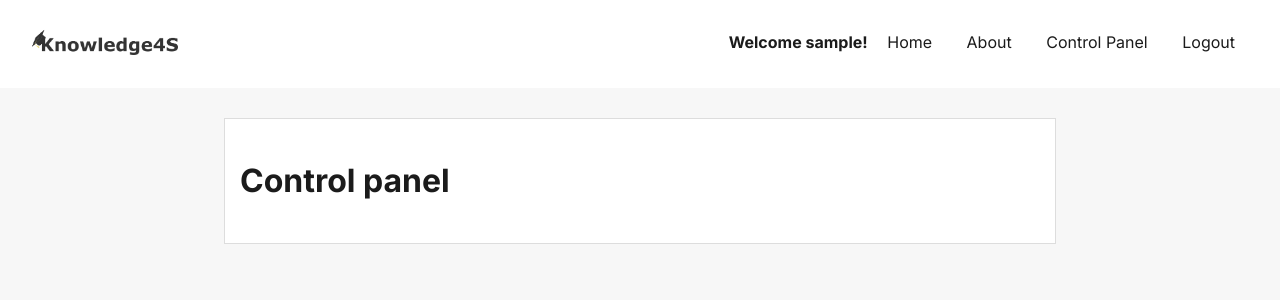
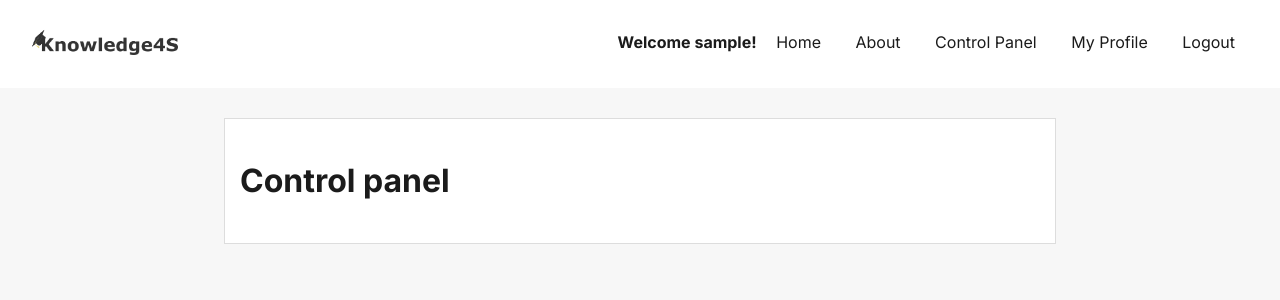
Before and after one commit to avirois/Knowledge4S, a Flask app: page /controlpanel in a window 1280 px wide. Shown: the top 300 px of the page. Run offline with Flask 2, Linux system fonts and the light colour scheme; the visitor is signed in with stand-in values (Sample User, id 1).

Commit message:
BSPM2021T3-123 added user profile/settings link to navbar

```diff
--- a/templates/base.html
+++ b/templates/base.html
@@ -21,6 +21,7 @@
                 <a class="navItem" href="/controlpanel" name="control_panel_link">Control Panel</a>
             {% endif %}
             {% if session['username'] %}
+                <a class="navItem" href="/user" name="user_link">My Profile</a>
                 <a class="navItem" href="/logout" name="logout_link">Logout</a>
             {% else %}
                 <a class="navItem" href="/login" name="login_link">Login</a>
```
